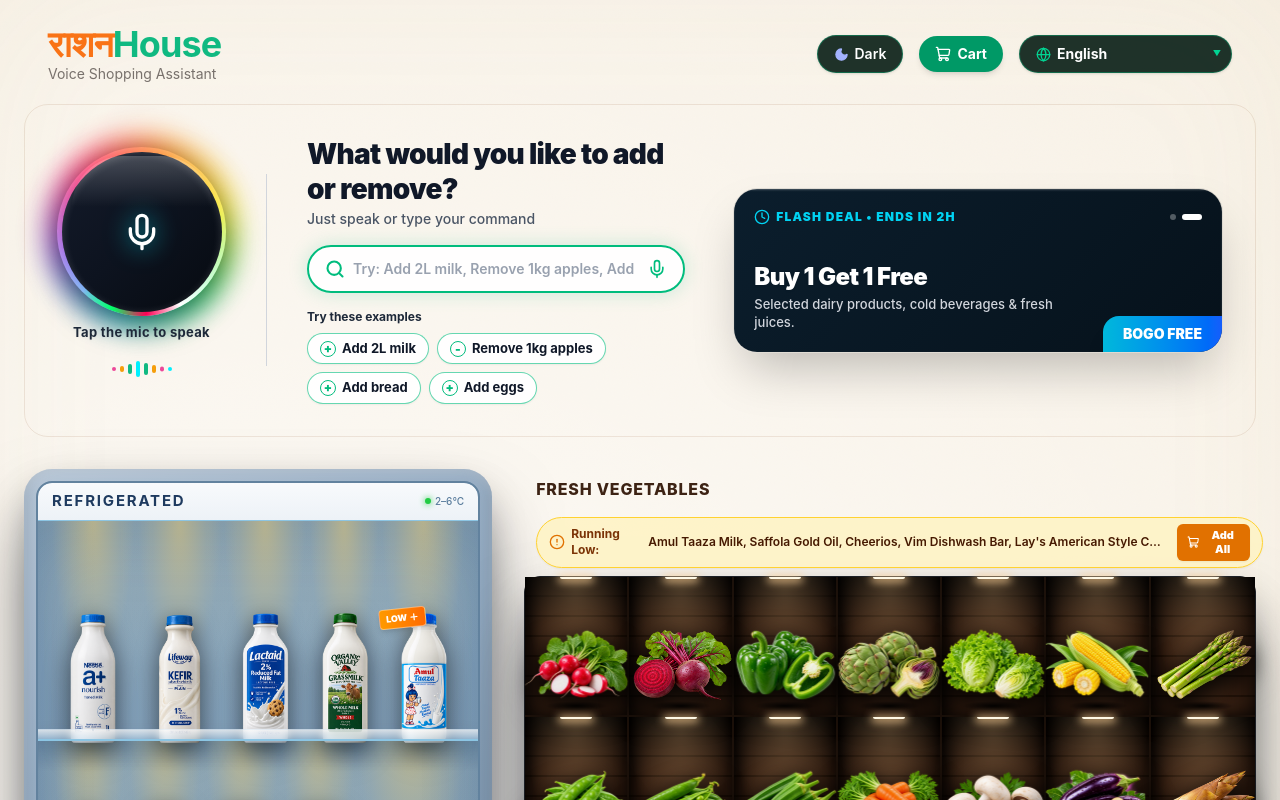
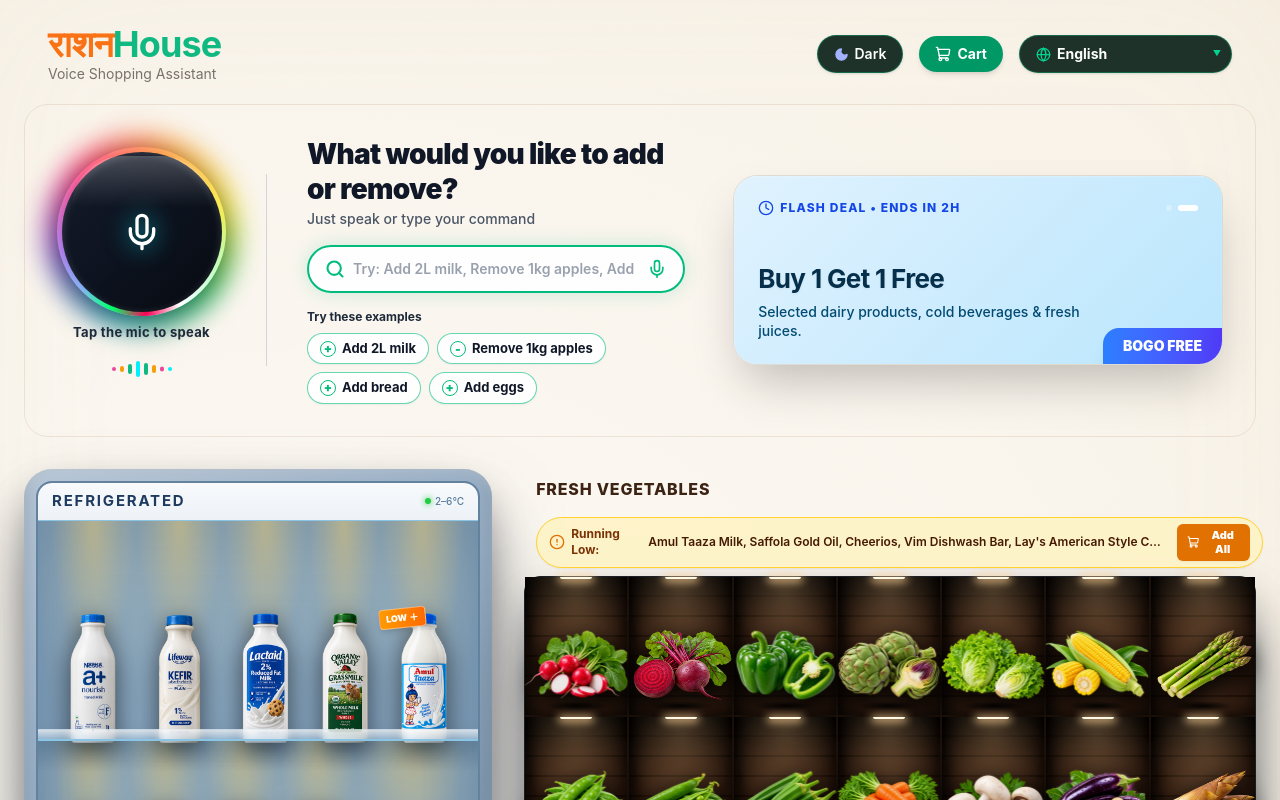
Before and after one commit to tanishhhk/voice-command-mart, a Next.js app: page / in a window 1280 px wide. Shown: the top 800 px of the page. Built offline with nearby package versions, Linux system fonts and the light colour scheme; a web font is replaced by a local one.

Commit message:
UI: Increase banner height, redesign blue banner with lighter gradient, and tone down font boldness

```diff
--- a/src/components/OffersBanner.tsx
+++ b/src/components/OffersBanner.tsx
@@ -25,14 +25,14 @@
         id: "flash",
         tag: "FLASH DEAL • ENDS IN 2H",
         tagIcon: Clock,
-        tagColor: "text-cyan-400",
+        tagColor: "text-blue-700",
         title: "Buy 1 Get 1 Free",
         description: "Selected dairy products, cold beverages & fresh juices.",
         badge: "BOGO FREE",
-        badgeBg: "bg-gradient-to-r from-cyan-500 to-blue-600",
-        cardBg: "linear-gradient(135deg, #0b1e2d 0%, #06111a 100%)",
-        textColor: "text-white",
-        subtextColor: "text-gray-300",
+        badgeBg: "bg-gradient-to-r from-blue-500 to-indigo-600",
+        cardBg: "linear-gradient(135deg, #e0f2fe 0%, #bae6fd 100%)", // Lighter sky blue
+        textColor: "text-sky-950",
+        subtextColor: "text-sky-900",
         hasWatermark: false,
     }
 ];
@@ -52,10 +52,10 @@
     const TagIcon = slide.tagIcon;
 
     return (
-        <div className="w-full relative h-[155px] sm:h-[165px] rounded-3xl overflow-hidden shadow-2xl border border-black/10 dark:border-white/10 group transition-all">
+        <div className="w-full relative h-[175px] sm:h-[190px] rounded-3xl overflow-hidden shadow-2xl border border-black/10 dark:border-white/10 group transition-all">
             {/* Background transition wrapper */}
             <div
-                className="absolute inset-0 transition-all duration-700 ease-in-out p-4 sm:p-5 flex flex-col justify-between"
+                className="absolute inset-0 transition-all duration-700 ease-in-out p-5 sm:p-6 flex flex-col justify-between"
                 style={{
                     background: slide.cardBg,
                     boxShadow: "inset 0 1px 2px rgba(255,255,255,0.25)",
@@ -76,7 +76,7 @@
                 <div className="flex items-center justify-between z-10">
                     <div className="flex items-center gap-1.5">
                         <TagIcon className={`w-3.5 h-3.5 sm:w-4 sm:h-4 ${slide.tagColor}`} />
-                        <span className={`${montserrat.className} ${slide.tagColor} font-black tracking-widest text-[10px] sm:text-xs uppercase`}>
+                        <span className={`${montserrat.className} ${slide.tagColor} font-extrabold tracking-widest text-[10px] sm:text-xs uppercase`}>
                             {slide.tag}
                         </span>
                     </div>
@@ -100,10 +100,10 @@
 
                 {/* Content */}
                 <div className="z-10 pr-16 sm:pr-20">
-                    <h3 className={`text-lg sm:text-xl md:text-2xl font-black ${slide.textColor} leading-tight tracking-tight drop-shadow-xs`}>
+                    <h3 className={`text-lg sm:text-2xl md:text-[26px] font-bold ${slide.textColor} leading-tight tracking-tight drop-shadow-xs`}>
                         {slide.title}
                     </h3>
-                    <p className={`text-xs sm:text-[13px] ${slide.subtextColor} mt-1 line-clamp-2 leading-snug max-w-[90%] font-medium`}>
+                    <p className={`text-xs sm:text-[14px] ${slide.subtextColor} mt-1.5 line-clamp-2 leading-snug max-w-[90%] font-medium`}>
                         {slide.description}
                     </p>
                 </div>
```
